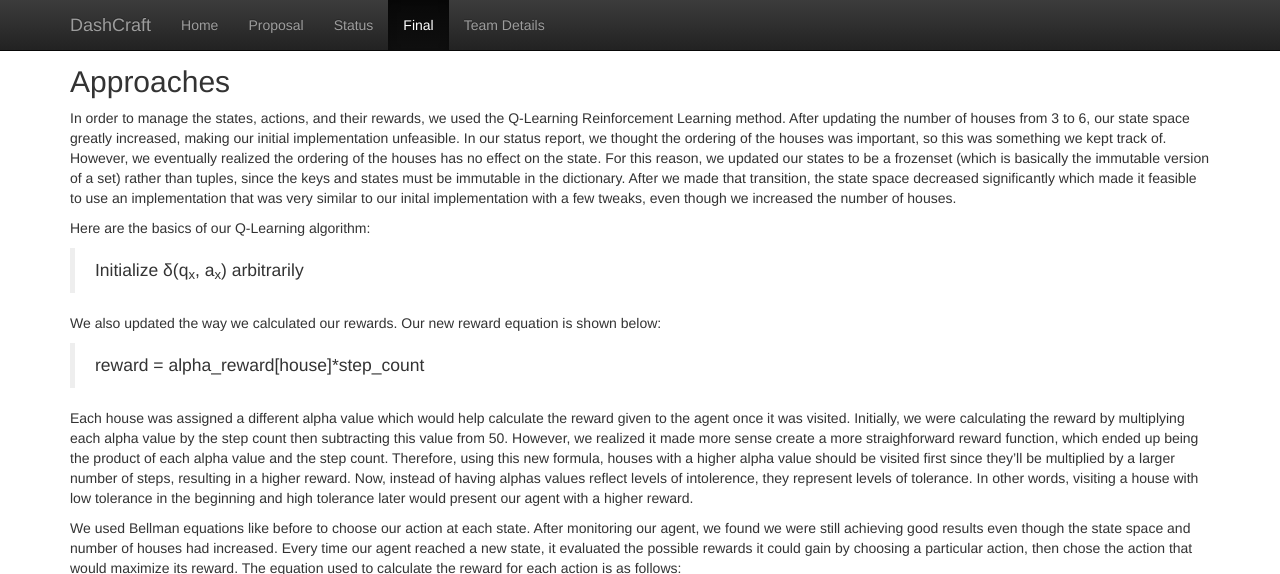
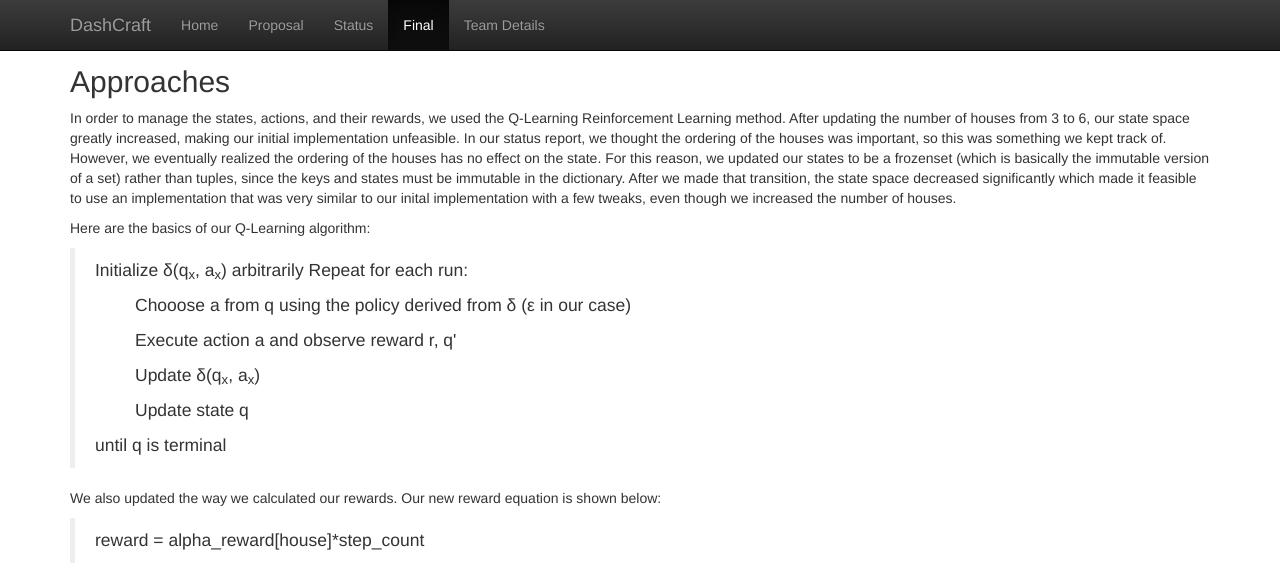
Before and after one commit to alonmaor/DashCraft, a Jekyll site: the page built from docs/final.md, in a window 1280 px wide and 900 px high, scrolled down 1362 px, cut to the strip 0-574 px from the top of the window. Built offline with Jekyll 4.4.1, drawn with Linux system fonts in a browser that asks for light colours.

Commit message:
Update final.md

```diff
--- a/docs/final.md
+++ b/docs/final.md
@@ -22,6 +22,12 @@ In order to manage the states, actions, and their rewards, we used the Q-Learnin
 
 Here are the basics of our Q-Learning algorithm:
 >Initialize δ(q<sub>x</sub>, a<sub>x</sub>) arbitrarily
+>Repeat for each run:
+><p style="text-indent: 40px">Chooose a from q using the policy derived from δ (ε in our case)</p>
+><p style="text-indent: 40px">Execute action a and observe reward r, q'</p>
+><p style="text-indent: 40px">Update δ(q<sub>x</sub>, a<sub>x</sub>)</p>
+><p style="text-indent: 40px">Update state q</p>
+>until q is terminal
 
 We also updated the way we calculated our rewards. Our new reward equation is shown below:
 >reward = alpha_reward[house]*step_count
```
